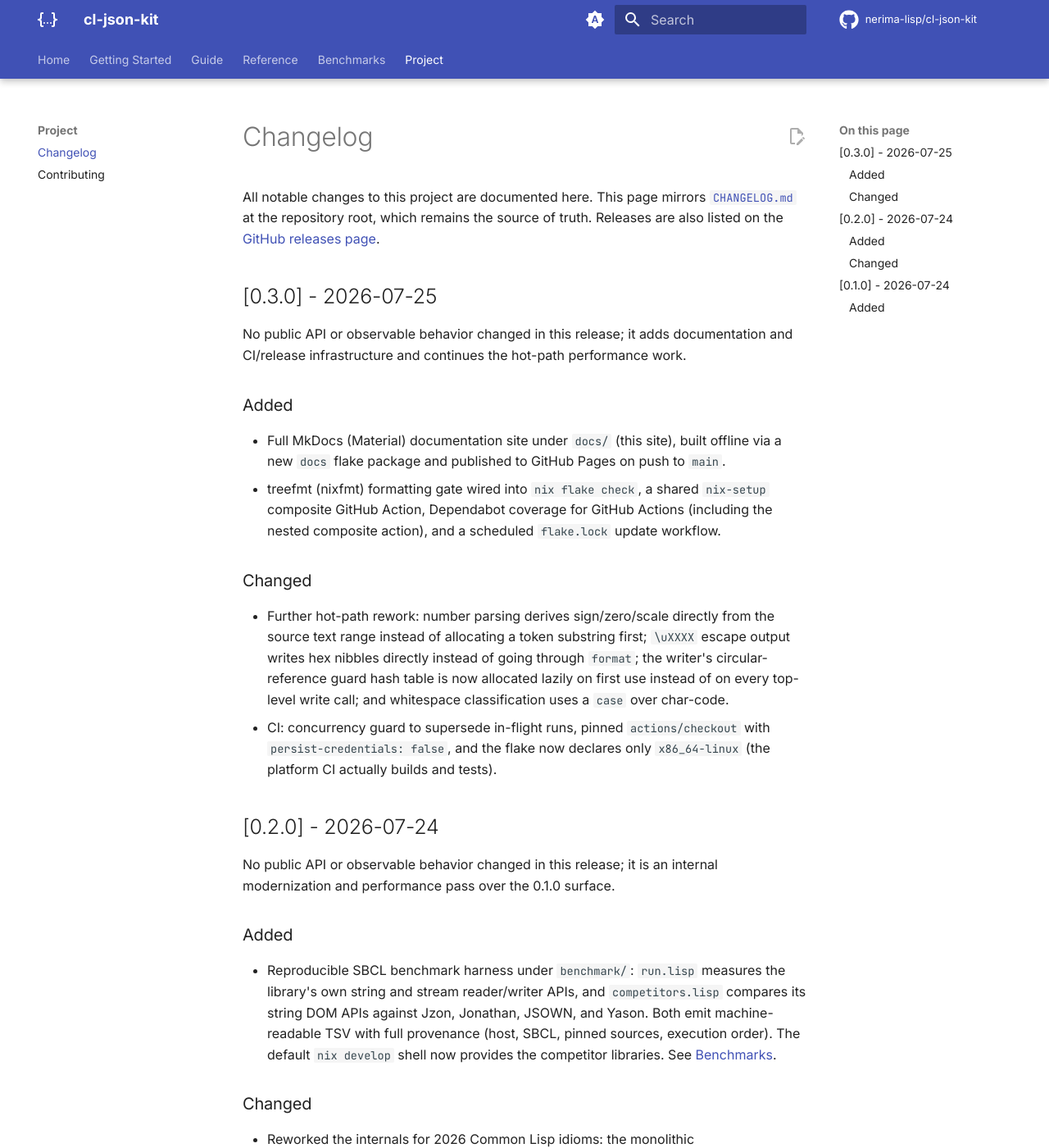
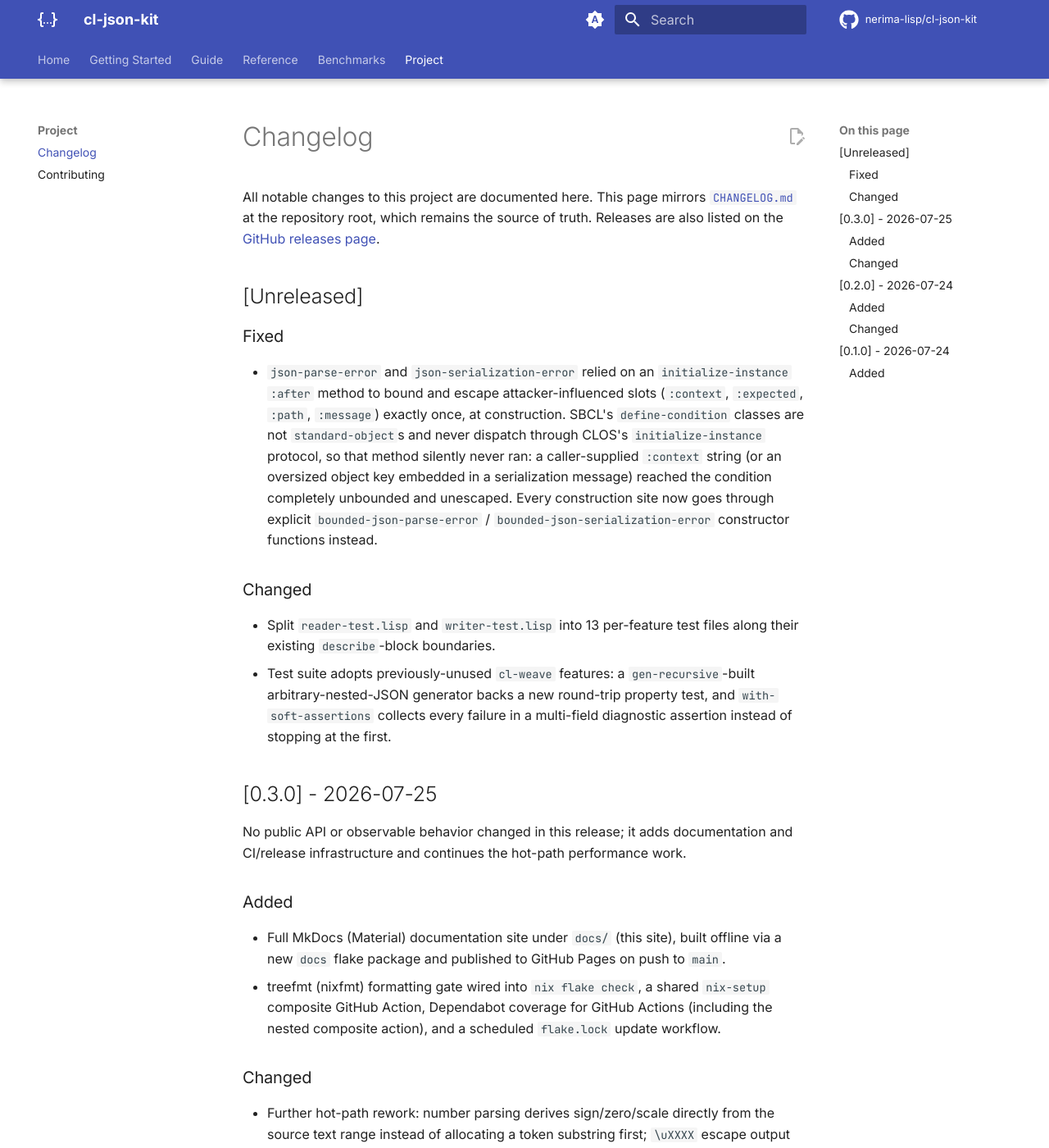
Before and after one commit to nerima-lisp/cl-json-kit, an MkDocs documentation site: the page built from docs/src/changelog.md, in a window 1280 px wide and 1400 px high. Shown: the whole window at 82% size. Built offline with MkDocs 1.6.1 and Material for MkDocs 9.7.7, drawn with Linux system fonts in a browser that asks for light colours; comment, search, counter and statistics services are not loaded.

Commit message:
docs: changelog entry for the diagnostic-bounding fix and test restructuring

```diff
--- a/docs/src/changelog.md
+++ b/docs/src/changelog.md
@@ -4,6 +4,31 @@ All notable changes to this project are documented here. This page mirrors
 [`CHANGELOG.md`](https://github.com/nerima-lisp/cl-json-kit/blob/main/CHANGELOG.md)
 at the repository root, which remains the source of truth. Releases are also
 listed on the [GitHub releases page](https://github.com/nerima-lisp/cl-json-kit/releases).
+
+## [Unreleased]
+
+### Fixed
+
+- `json-parse-error` and `json-serialization-error` relied on an
+  `initialize-instance :after` method to bound and escape
+  attacker-influenced slots (`:context`, `:expected`, `:path`, `:message`)
+  exactly once, at construction. SBCL's `define-condition` classes are not
+  `standard-object`s and never dispatch through CLOS's `initialize-instance`
+  protocol, so that method silently never ran: a caller-supplied `:context`
+  string (or an oversized object key embedded in a serialization message)
+  reached the condition completely unbounded and unescaped. Every
+  construction site now goes through explicit `bounded-json-parse-error` /
+  `bounded-json-serialization-error` constructor functions instead.
+
+### Changed
+
+- Split `reader-test.lisp` and `writer-test.lisp` into 13 per-feature test
+  files along their existing `describe`-block boundaries.
+- Test suite adopts previously-unused `cl-weave` features: a
+  `gen-recursive`-built arbitrary-nested-JSON generator backs a new
+  round-trip property test, and `with-soft-assertions` collects every
+  failure in a multi-field diagnostic assertion instead of stopping at the
+  first.
 
 ## [0.3.0] - 2026-07-25
 
```
Also changed, not shown: CHANGELOG.md.
